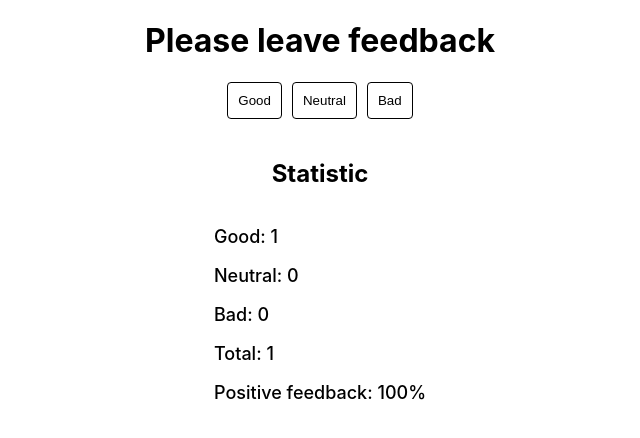
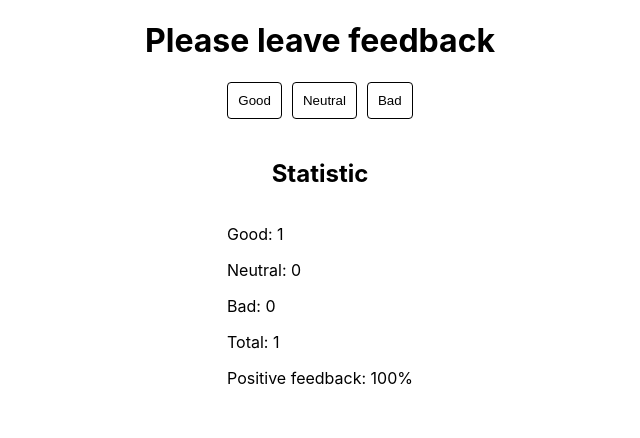
Before and after one commit to Bartosz-Baranski/goit-react-hw-02-feedback, a React (Create React App) app: page / in a window 1280 px wide. Both pictures are taken after a click on the button "Good". Shown: the top 438 px of the page, without its empty margins (320-960 px from the left). Built offline with nearby package versions, Linux system fonts and the light colour scheme.

Commit message:
Change code
Use compponents, all working: adding to state, total working, positive percentage working, website working

```diff
--- a/src/components/App.jsx
+++ b/src/components/App.jsx
@@ -1,13 +1,10 @@
 import React from 'react';
-// import Feedback from './Feedback/FeedbackOptions';
-// import Statistics from './Feedback/Statistic';
 import Feedback from './Feedback/Feedback';
 
 export const App = () => {
   return (
     <>
       <Feedback />
-      {/* <Statistics /> */}
     </>
   );
 };
--- a/src/components/Feedback/Feedback.jsx
+++ b/src/components/Feedback/Feedback.jsx
@@ -1,95 +1,34 @@
-import React from 'react';
+import React, { Component } from 'react';
 import css from './feedback.module.css';
+import FeedbackOptions from './FeedbackOptions';
+import Statistics from './Statistic';
 
-class Feedback extends React.Component {
+class Feedback extends Component {
+  static defaultProps = {
+    step: 1,
+  };
   state = { good: 0, neutral: 0, bad: 0 };
 
-  choiceGood = () => {
-    this.setState(value => {
-      return {
-        good: value.good + 1,
-      };
-    });
+  handleChange = type => {
+    this.setState(prevState => ({
+      [type]: prevState[type] + this.props.step,
+    }));
   };
-
-  choiceNeutral = () => {
-    this.setState(value => {
-      return {
-        neutral: value.neutral + 1,
-      };
-    });
-  };
-
-  choiceBad = () => {
-    this.setState(value => {
-      return {
-        bad: value.bad + 1,
-      };
-    });
-  };
-  // countTotalFeedback = () => {
-  //   const totalFeedback = this.props.good + this.props.neutral + this.props.bad;
-  //   return totalFeedback;
-  // };
-
-  // countPositiveFeedbackPercentage = () => {
-  //   const positivePercentage = Math.floor(
-  //     (this.state.good * 100) / this.props.total
-  //   );
-  //   return positivePercentage;
-  // };
 
   render() {
     const { good, neutral, bad } = this.state;
-    const total = good + neutral + bad;
-    const positivePercentage = Math.floor((this.state.good * 100) / total);
+
     return (
       <div className={css.statistic_body}>
         <h1 className={css.statistic_title}>Please leave feedback</h1>
-        <div className={css.btn_list}>
-          <button
-            type="button"
-            name="good"
-            onClick={this.choiceGood}
-            className={css.statistic_btn}
-          >
-            Good
-          </button>
-          <button
-            type="button"
-            name="neutral"
-            onClick={this.choiceNeutral}
-            className={css.statistic_btn}
-          >
-            Neutral
-          </button>
-          <button
-            type="button"
-            name="bad"
-            onClick={this.choiceBad}
-            className={css.statistic_btn}
-          >
-            Bad
-          </button>
-        </div>
-
-        {total > 0 ? (
-          <>
-            <h2 className={css.statistic_body}>Statistic</h2>
-            <div>
-              <p className={css.statistic_value}>Good: {good}</p>
-              <p className={css.statistic_value}>Neutral: {neutral}</p>
-              <p className={css.statistic_value}>Bad: {bad}</p>
-              <p className={css.statistic_value}>Total: {total}</p>
-
-              <p className={css.statistic_value}>
-                Positive feedback: {positivePercentage}%
-              </p>
-            </div>
-          </>
-        ) : (
-          <h3>There is no feedback</h3>
-        )}
+        <FeedbackOptions
+          good={good}
+          neutral={neutral}
+          bad={bad}
+          FeedbackChoice={this.handleChange}
+        />
+        <h2 className={css.statistic_body}>Statistic</h2>
+        <Statistics good={good} neutral={neutral} bad={bad} />
       </div>
     );
   }
--- a/src/components/Feedback/FeedbackOptions.jsx
+++ b/src/components/Feedback/FeedbackOptions.jsx
@@ -1,60 +1,24 @@
-import React from 'react';
+import React, { Component } from 'react';
 import css from './feedback.module.css';
 
-class FeedbackOptions extends React.Component {
-  // state = { good: 0, neutral: 0, bad: 0 };
-
+class FeedbackOptions extends Component {
   choiceGood = () => {
-    this.setState(value => {
-      return {
-        good: value.good + 1,
-      };
-    });
+    this.props.FeedbackChoice('good');
   };
 
   choiceNeutral = () => {
-    this.setState(value => {
-      return {
-        neutral: value.neutral + 1,
-      };
-    });
+    this.props.FeedbackChoice('neutral');
   };
 
   choiceBad = () => {
-    this.setState(value => {
-      return {
-        bad: value.bad + 1,
+    this.props.FeedbackChoice('bad');
   };
-    });
-  };
-  // // sumTotal = () => {
-  // //   return this.state.good + this.state.neutral + this.state.bad;
-  // // };
-  // countTotalFeedback = () => {
-  //   // this.setState(value => {
-  //   //   return { total: value.total + 1 };
-  //   // });
-  //   // this.setState(value => {
-  //   //   return {
-  //   //     total: (value.total =
-  //   //       this.state.good + this.state.bad + this.state.neutral),
-  //   //   };
-  //   // });
-  //   return this.state.good + this.state.bad + this.state.neutral;
-  // };
-
-  // countPositiveFeedbackPercentage = () => {
-  //   return Math.floor((this.state.good * 100) / this.state.total);
-  // };
 
   render() {
     return (
-      <div className={css.statistic_body}>
-        <h1 className={css.statistic_title}>Please leave feedback</h1>
       <div className={css.btn_list}>
         <button
           type="button"
-            name="good"
           onClick={this.choiceGood}
           className={css.statistic_btn}
         >
@@ -62,7 +26,6 @@ class FeedbackOptions extends React.Component {
         </button>
         <button
           type="button"
-            name="neutral"
           onClick={this.choiceNeutral}
           className={css.statistic_btn}
         >
@@ -70,14 +33,12 @@ class FeedbackOptions extends React.Component {
         </button>
         <button
           type="button"
-            name="bad"
           onClick={this.choiceBad}
           className={css.statistic_btn}
         >
           Bad
         </button>
       </div>
-      </div>
     );
   }
 }
--- a/src/components/Feedback/Statistic.jsx
+++ b/src/components/Feedback/Statistic.jsx
@@ -1,24 +1,19 @@
 import React from 'react';
-import css from './feedback.module.css';
 
 const Statistics = ({ good, neutral, bad }) => {
   const total = good + neutral + bad;
-  const positivePercentage = Math.floor((this.state.good * 100) / total);
+  const positivePercentage = total > 0 ? Math.floor((good / total) * 100) : 0;
 
   return (
     <div>
       {total > 0 ? (
         <>
-          <h2 className={css.statistic_body}>Statistic</h2>
           <div>
-            <p className={css.statistic_value}>Good: {good}</p>
-            <p className={css.statistic_value}>Neutral: {neutral}</p>
-            <p className={css.statistic_value}>Bad: {bad}</p>
-            <p className={css.statistic_value}>Total: {total}</p>
-
-            <p className={css.statistic_value}>
-              Positive feedback: {positivePercentage}%
-            </p>
+            <p>Good: {good}</p>
+            <p>Neutral: {neutral}</p>
+            <p>Bad: {bad}</p>
+            <p>Total: {total}</p>
+            <p>Positive feedback: {positivePercentage}%</p>
           </div>
         </>
       ) : (
```
Lines whose indentation alone changed are shown as unchanged.
